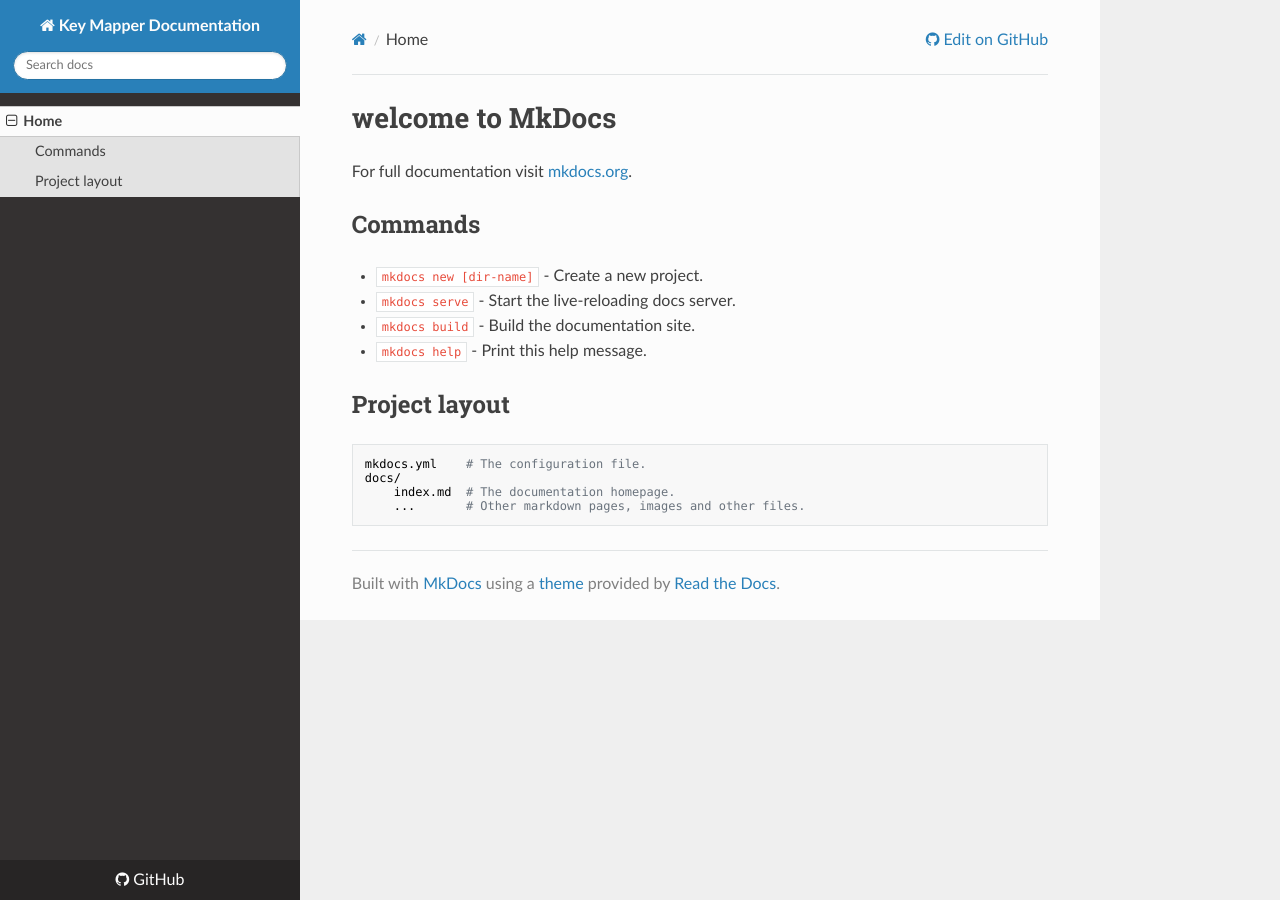
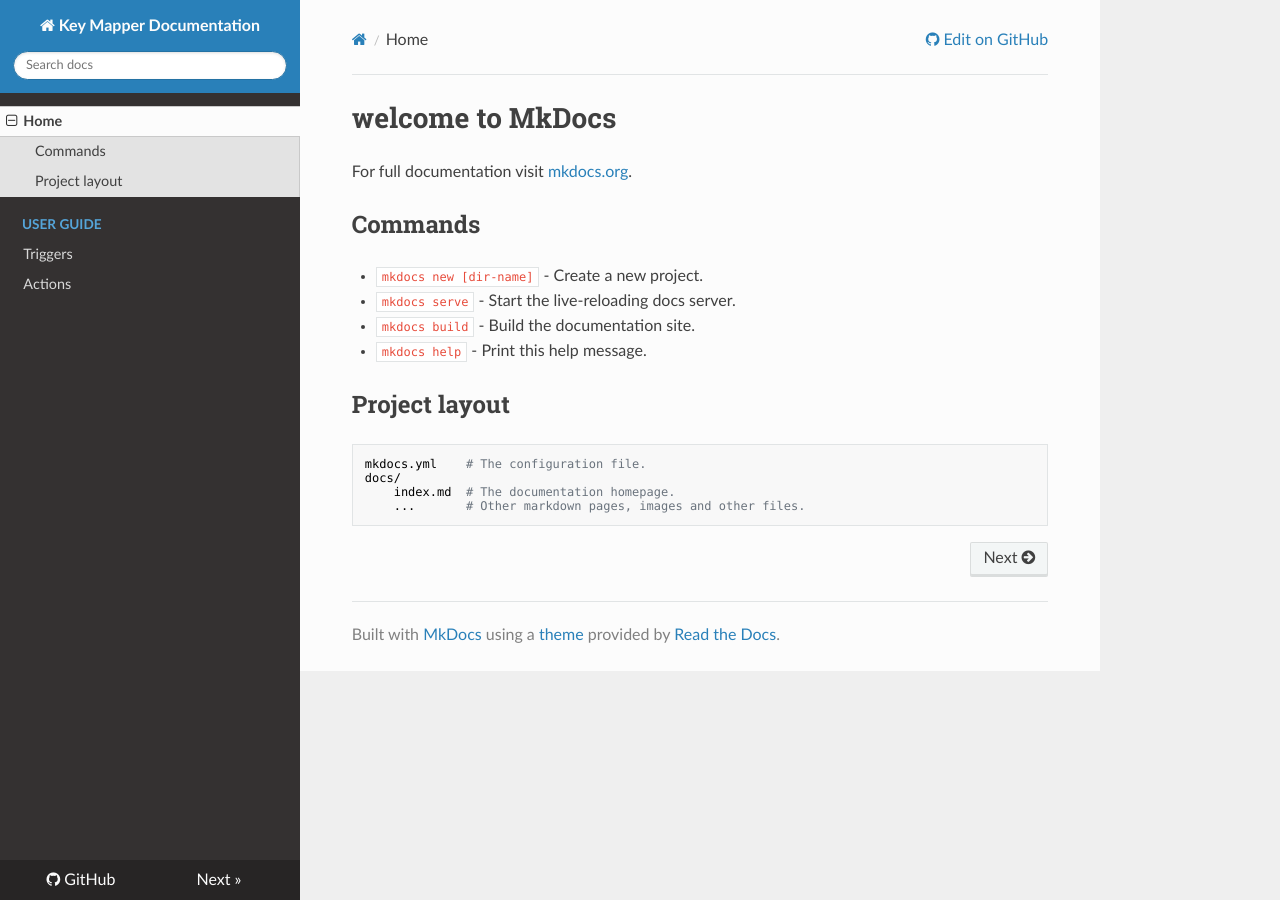
Before and after one commit to keymapperorg/KeyMapper, an MkDocs documentation site: the page built from docs/index.md, in a window 1280 px wide. Built offline with MkDocs 1.6.1, drawn with Linux system fonts in a browser that asks for light colours; nearby versions of some CDN libraries.

Commit message:
#536 website: add actions.md and triggers.md to user-guide

```diff
--- a/mkdocs.yml
+++ b/mkdocs.yml
@@ -4,4 +4,7 @@
 site_description: Documentation website for the Key Mapper Android app.
 nav:
     - Home: index.md
+    - User Guide:
+        - Triggers: user-guide/triggers.md
+        - Actions: user-guide/actions.md
 theme: readthedocs
```
Also changed, not shown: docs/user-guide/actions.md (added), docs/user-guide/triggers.md (added).
